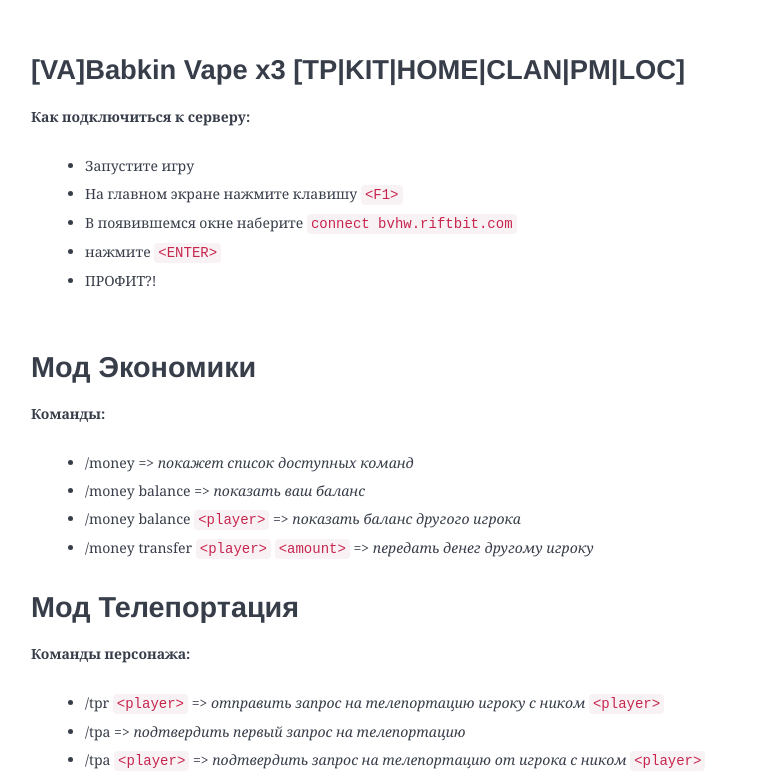
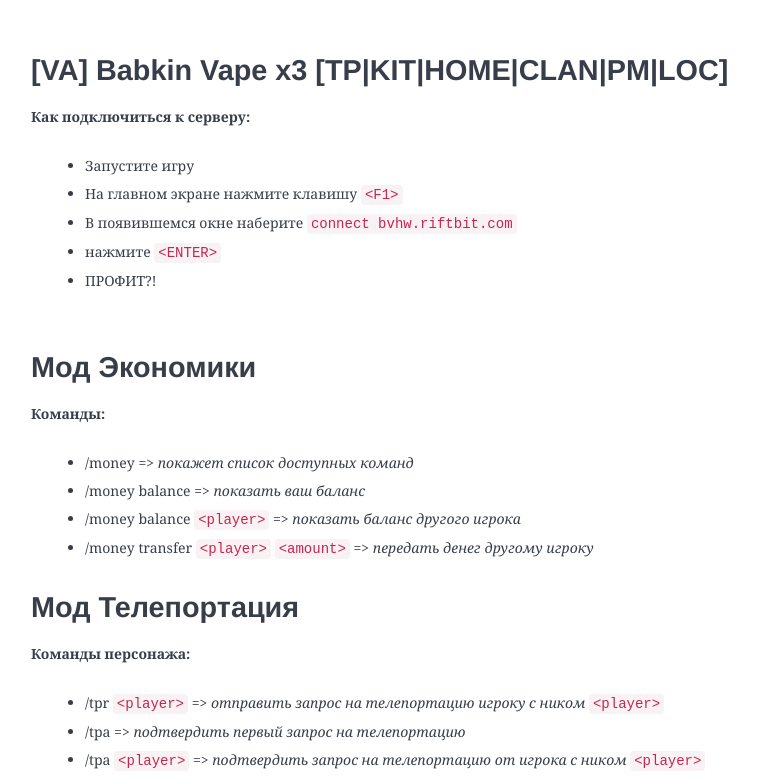
Before and after one commit to RiftBit/riftbit.github.io, a plain HTML site: page BVHWPC.html in a window 1280 px wide. Shown: the top 784 px of the page, without its empty margins (209-967 px from the left). Drawn offline with nearby package versions, Linux system fonts and the light colour scheme.

Commit message:
Update BVHWPC.html

```diff
--- a/BVHWPC.html
+++ b/BVHWPC.html
@@ -2,7 +2,7 @@
 
 <div style="width:800px; margin: 0 auto;">
   <br>
-  <h2>[VA]<span style"color:#38FFED">Babkin</span> <span "color:#FCFF47">Vape</span> x3 [TP|KIT|HOME|CLAN|PM|LOC]</h2>
+  <h1>[VA] Babkin Vape x3 [TP|KIT|HOME|CLAN|PM|LOC]</h1>
   <p><strong>Как подключиться к серверу:</strong></p>
   <ul>
     <li>Запустите игру</li>
```
